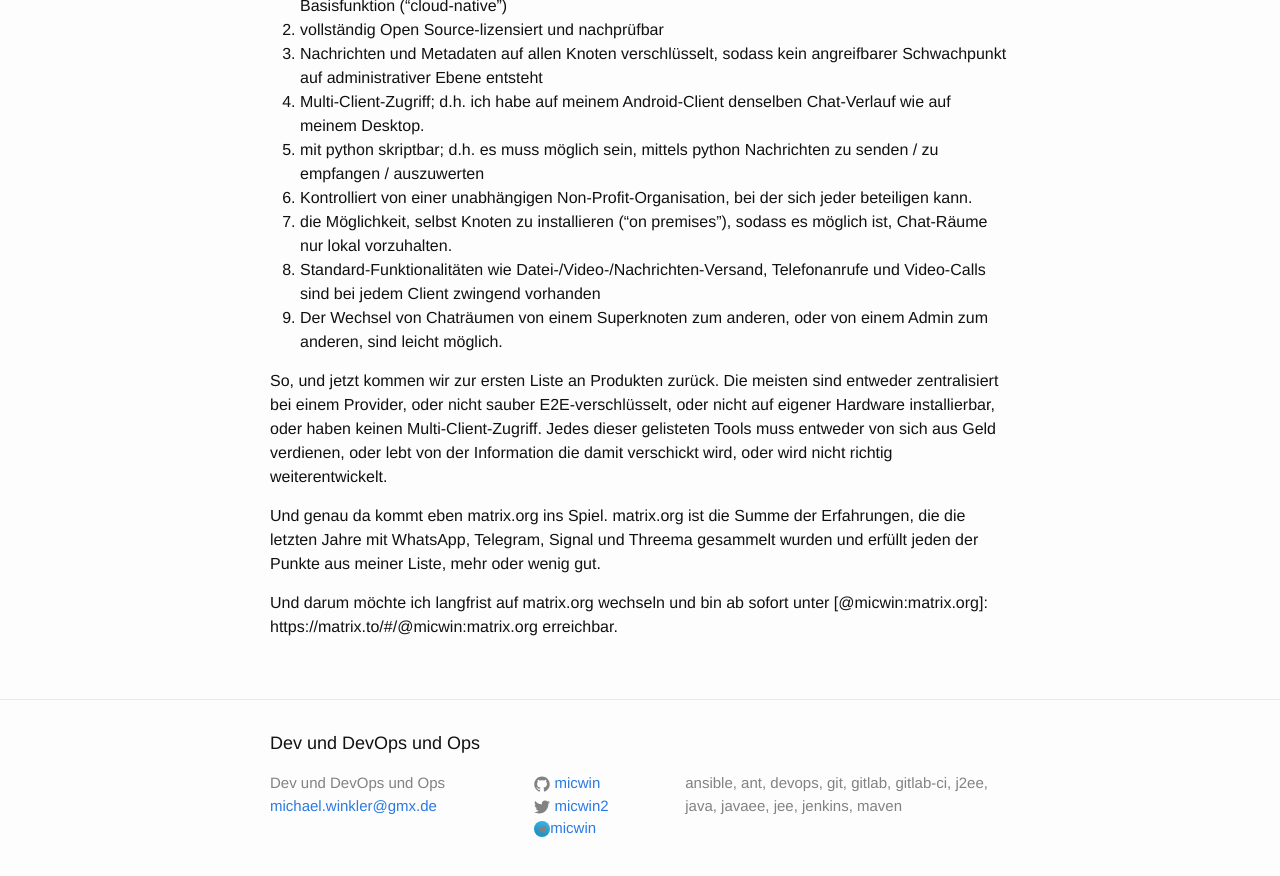
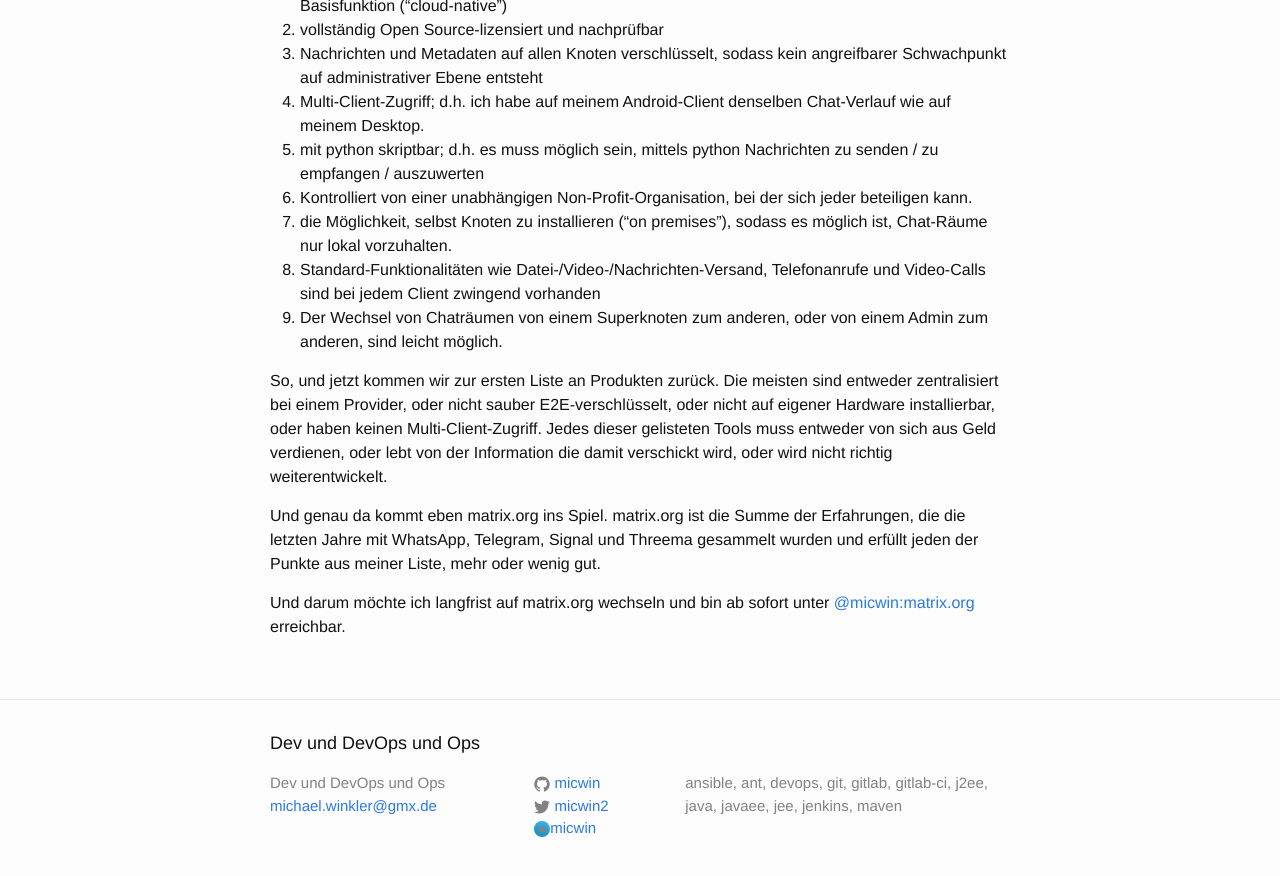
Before and after one commit to micwin/micwin.github.io, a Jekyll site: the page built from _posts/2020-11-18-die-matrix-hat-mich.markdown, in a window 1280 px wide and 900 px high, scrolled down 944 px. Shown: the top 876 px of the window. Built offline with Jekyll 4.4.1, drawn with Linux system fonts in a browser that asks for light colours.

Commit message:
another try with the url issue of matrix.to

```diff
--- a/_posts/2020-11-18-die-matrix-hat-mich.markdown
+++ b/_posts/2020-11-18-die-matrix-hat-mich.markdown
@@ -54,4 +54,4 @@
 WhatsApp, Telegram, Signal und Threema gesammelt wurden und erfüllt jeden der Punkte aus meiner Liste, mehr oder wenig
 gut.
 
-Und darum möchte ich langfrist auf matrix.org wechseln und bin ab sofort unter [@micwin:matrix.org]: https://matrix.to/#/@micwin:matrix.org erreichbar.
+Und darum möchte ich langfrist auf matrix.org wechseln und bin ab sofort unter [@micwin:matrix.org](https://matrix.to/#/@micwin:matrix.org) erreichbar.
```
